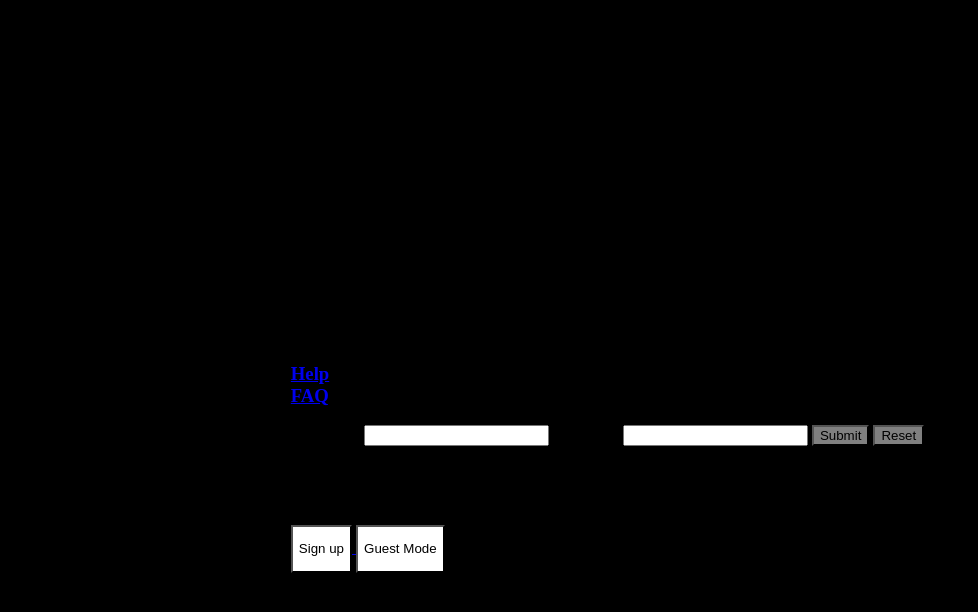
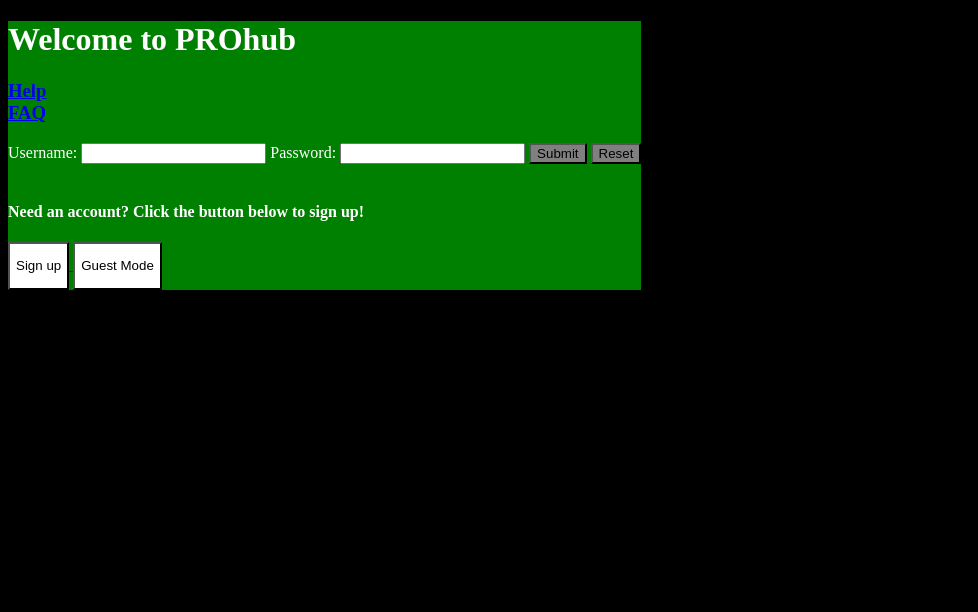
Before and after one commit to PROhub100/PROhub, a plain HTML site: page index.html in a window 1280 px wide. Shown: the whole page, without its empty margins (0-978 px from the left). Drawn offline with Linux system fonts and the light colour scheme.

Commit message:
Add files via upload

```diff
--- a/style.css
+++ b/style.css
@@ -1,15 +1,6 @@
 #bor1 {
-    margin-top: 20%;
-    margin-bottom: 20%;
-    margin-left: 20%;
-    margin-right: 20%;
-    border: solid;
-    border-width: 30px;
+   background-color: green;
+   color: white;
+   width: fit-content;
+   height: fit-content;
 }
-
-#bor2 {
-    border: solid;
-    border-width: 15px;
-    border-color: white;
-    margin: auto;
-}
```
